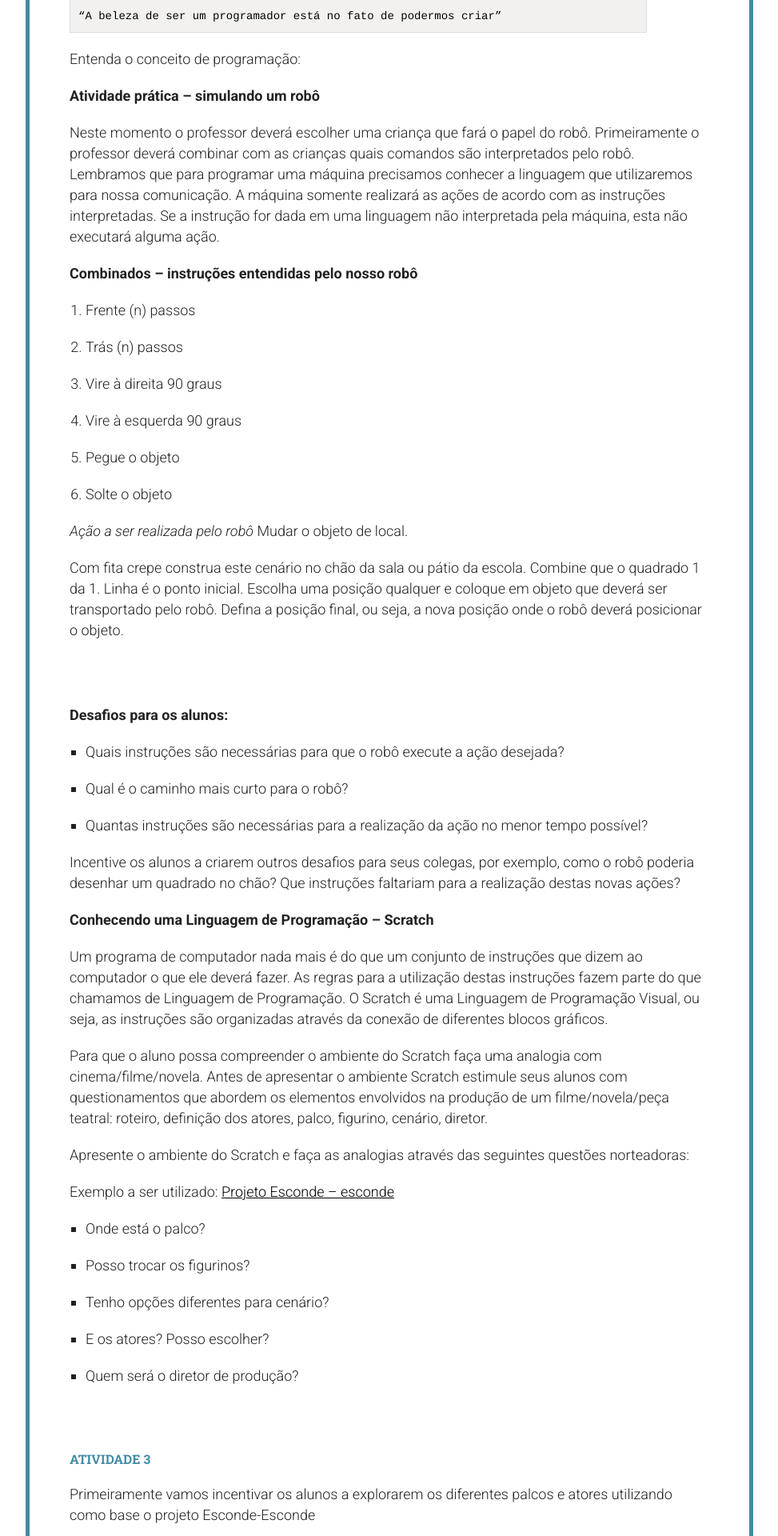
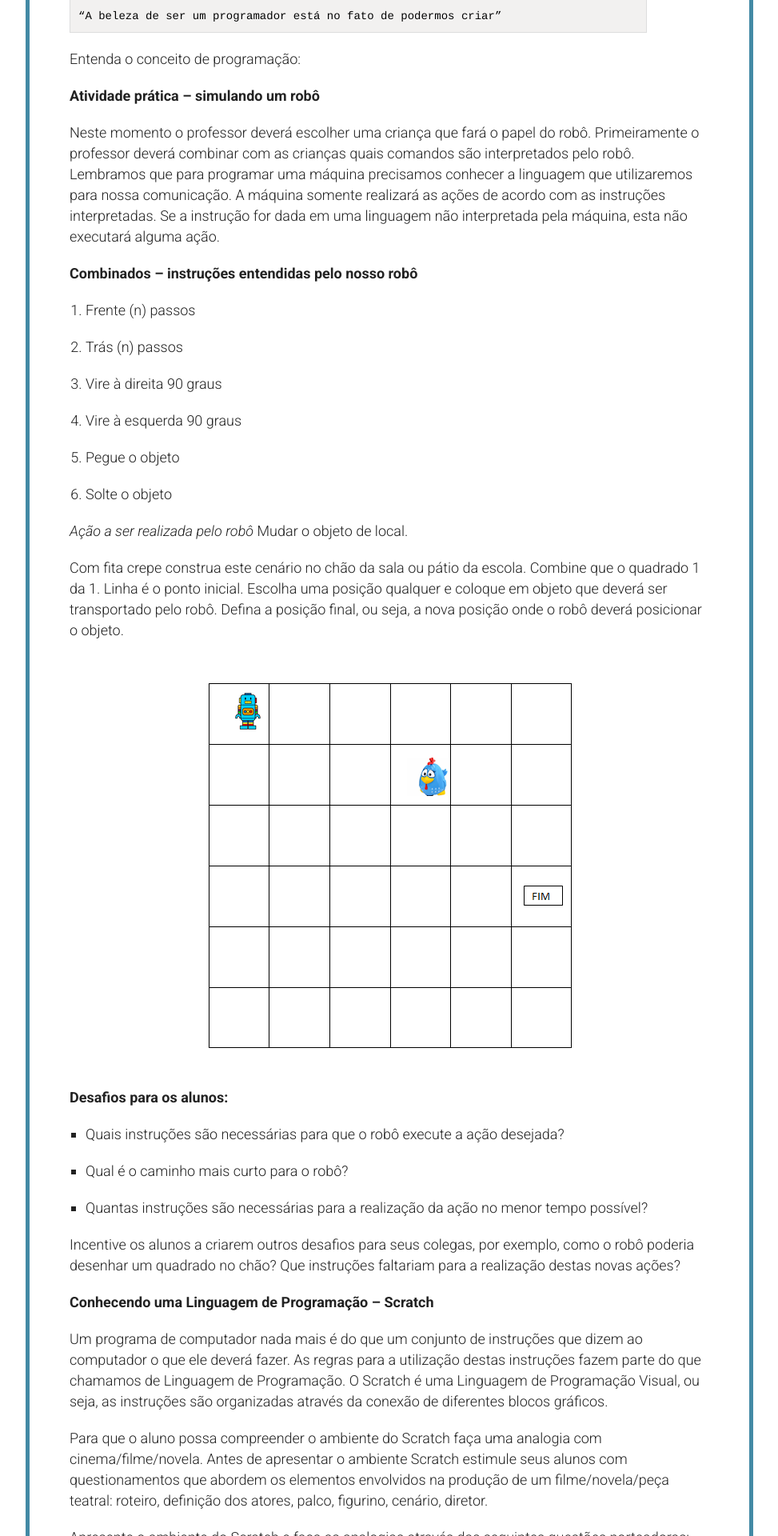
Before and after one commit to Programae/blocos, a Jekyll site: the page built from _posts/2015-01-01-aula01.md, in a window 1280 px wide. Shown: the part 4480-6400 px from the top of the page at 80% size, without its empty margins (153-1126 px from the left). Built offline with Jekyll 4.4.1, drawn with Linux system fonts in a browser that asks for light colours; nearby versions of some CDN libraries; library files that are not in the unit come from our copies.

Commit message:
caminho das imagens

```diff
--- a/_posts/2015-01-01-aula01.md
+++ b/_posts/2015-01-01-aula01.md
@@ -105,7 +105,7 @@ Mudar o objeto de local.
 Com fita crepe construa este cenário no chão da sala ou pátio da escola. Combine que o quadrado 1 da 1. Linha é o ponto inicial. Escolha uma posição qualquer e coloque em objeto que deverá ser transportado pelo
 robô. Defina a posição final, ou seja, a nova posição onde o robô deverá posicionar o objeto.
 
-![](imagens/aula1-1.png)
+![](/imagens/aula1-1.png)
 
 **Desafios para os alunos:**
 
@@ -134,7 +134,7 @@ Exemplo a ser utilizado: [Projeto Esconde – esconde](http://scratch.mit.edu/pr
 - E os atores? Posso escolher?
 - Quem será o diretor de produção?
 
-![](imagens/aula1-2.png)
+![](/imagens/aula1-2.png)
 
 
 ###Atividade 3
```
